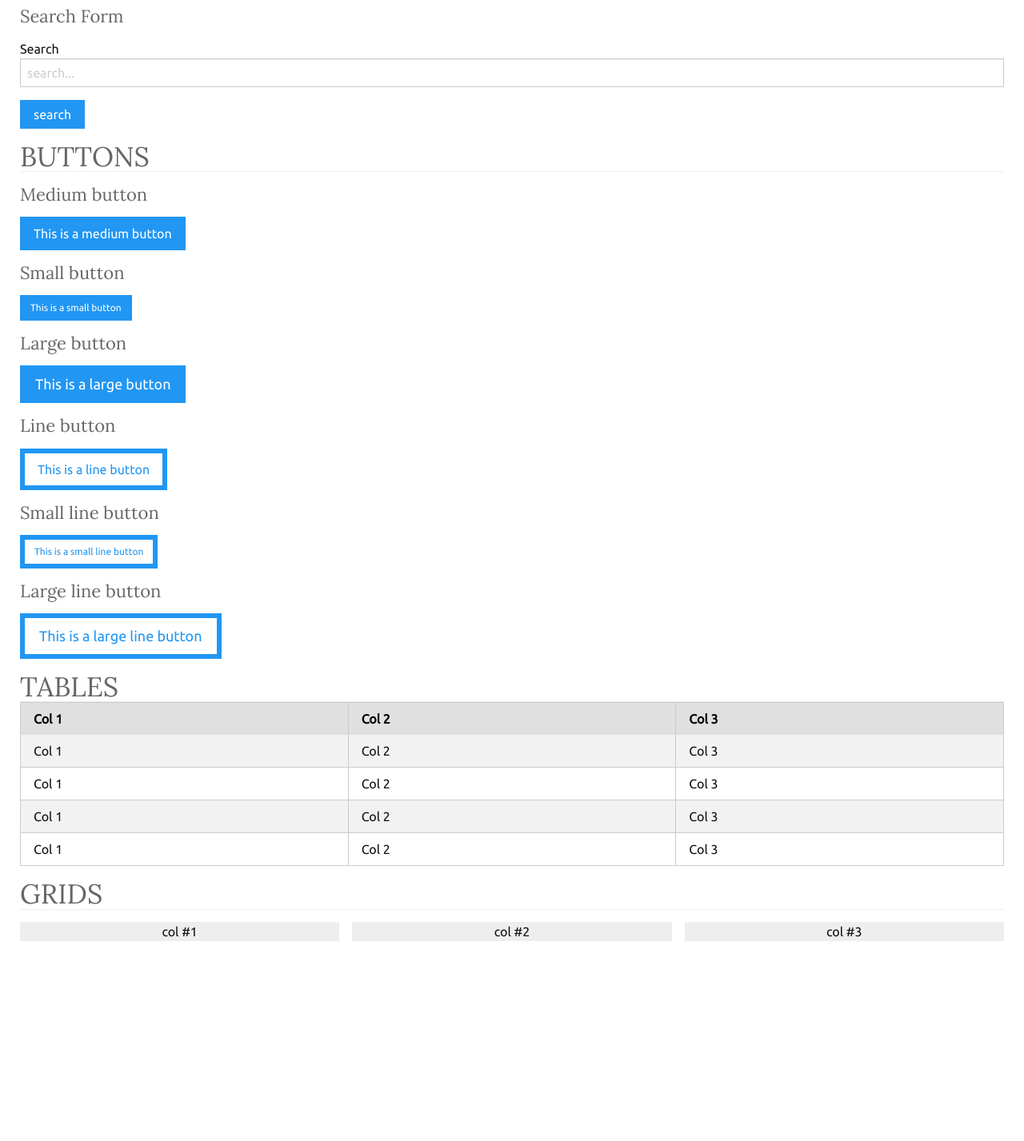
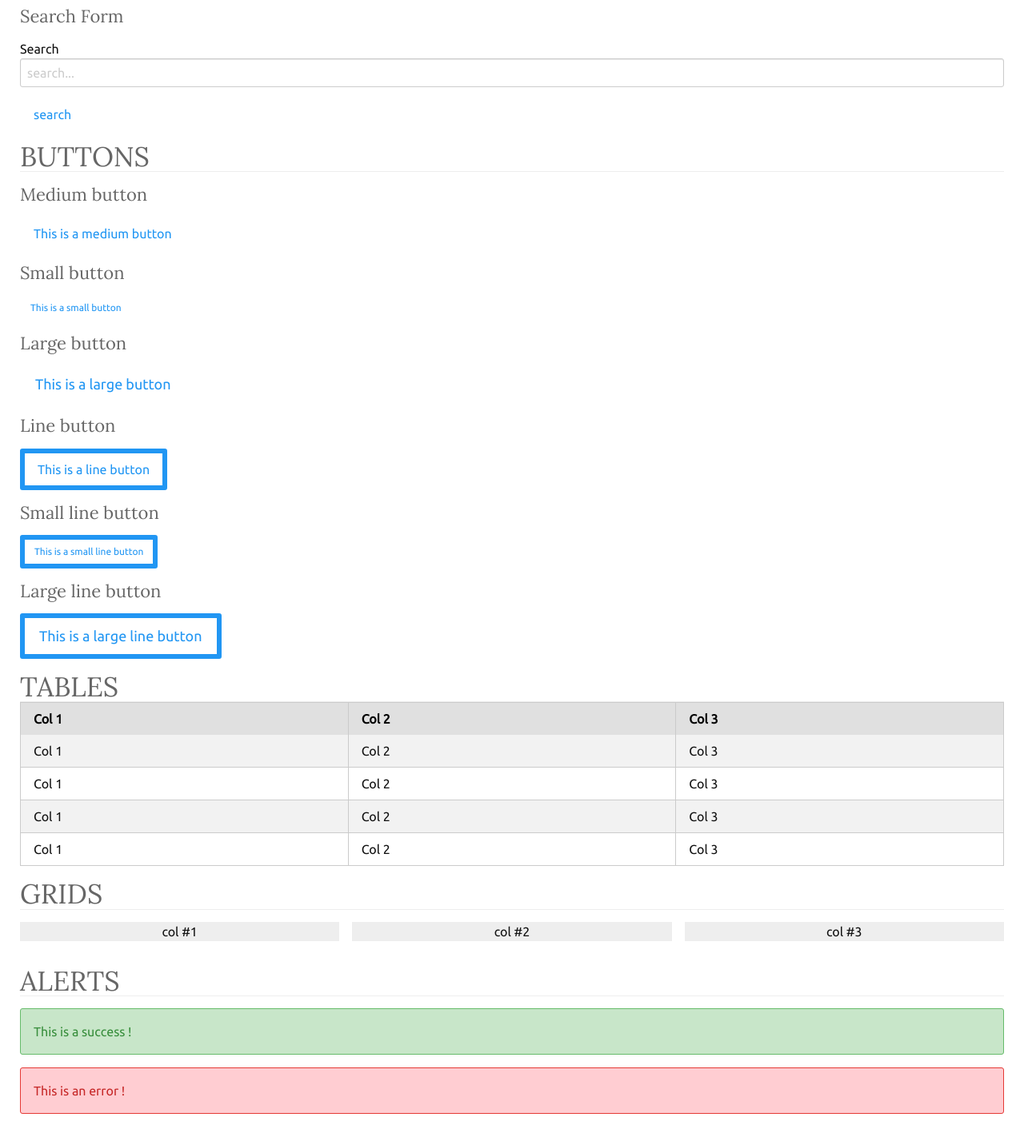
Before and after one commit to bhenbe/imfine-css-framework, a plain HTML site: page index.html in a window 1280 px wide. Shown: the part 1160-2587 px from the top of the page at 80% size. Before the commit the page ends 2377 px from the top, so only its background shows below. Drawn offline with Linux system fonts and the light colour scheme.

Commit message:
Update 4
Update vars
Add alerts
Add border radius option

```diff
--- a/index.html
+++ b/index.html
@@ -270,6 +270,36 @@
 
         </section>
 
+        <section id="grids">
+
+            <header class="section-header">
+
+                <h2>Alerts</h2>
+
+            </header>
+
+            <article>
+
+                <div style="padding-top: 15px;padding-bottom: 15px;">
+
+                    <div class="alert alert-success">
+
+                        <p>This is a success !</p>
+
+                    </div>
+
+                    <div class="alert alert-danger">
+
+                        <p>This is an error !</p>
+
+                    </div>
+
+                </div>
+
+            </article>
+
+        </section>
+
     </div>
 
 </body>
--- a/sass/_mixins.scss
+++ b/sass/_mixins.scss
@@ -26,6 +26,15 @@
     }
 }
 
+/* create new breakpoint */
+@mixin minBreakpoint($breakpoint) {
+    $breakpoint: calculateRem($breakpoint, rem);
+
+    @media (min-width: $breakpoint) {
+        @content;
+    }
+}
+
 @mixin resetUl() {
     margin: 0;
     padding: 0;
--- a/sass/_vars.scss
+++ b/sass/_vars.scss
@@ -1,29 +1,12 @@
-/*** Main ***/
-
-/*** Colors ***/
-$fontColor:    #111 !default;
-$headingColor: #666 !default;
-
-$colorRed:     #F44336 !default;
-$colorBlue:    #2196F3 !default;
-$colorGreen:   #009688 !default;
-$colorOrange:  #FF5722 !default;
-
-$linkColor:      $colorBlue !default;
-$linkHoverColor: lighten($linkColor, 15%) !default;
-
-$formBorder:      #ccc !default;
-$formPlaceholder: #ccc !default;
-
 /*** Typography ***/
 $primaryFont:    'Ubuntu', sans-serif !default;
-$secondaryFont:  'Lora', serif !default;
-
 $baseFontSize:   16px !default;
 $smallFontSize:  12px !default;
 $largeFontSize:  18px !default;
+$baseFontWeight: 500 !default;
+$baseLineHeight: 1.5 !default;
 
-$baseWeight:        500 !default;
+$headingFont:       'Lora', serif !default;
 $heading1Size:      38px !default;
 $heading2Size:      34px !default;
 $heading3Size:      30px !default;
@@ -33,15 +16,38 @@ $heading6Size:      18px !default;
 $headingWeight:     300 !default;
 $headingLineHeight: 1.1 !default;
 
-$baseLineHeight: calculateRem( $baseFontSize * 1.5 ) !default;
-$baseMargin: calculateRem( $baseFontSize, rem ) !default;
+/*** padding & radius ***/
+$baseMaxWidth:     1440px !default;
+$basePadding:      16px !default;
+$baseMargin:       $basePadding !default;
+$baseBorderRadius: 3px !default;
 
-/*** padding ***/
-$baseMaxWidth: 1440px !default;
-$basePadding:  16px !default;
+/*** Colors ***/
+$bodyColor:      #fff !default;
+$fontColor:      #111 !default;
+$headingColor:   #666 !default;
+$alertColor:     #F44336 !default;
+$successColor:   #009688 !default;
+$linkColor:      #2196F3 !default;
+$linkHoverColor: lighten($linkColor, 15%) !default;
+
+/*** Forms ***/
+$formBorder:       #ccc !default;
+$formBorderRadius: $baseBorderRadius !default;
+$formPlaceholder:  #ccc !default;
 
 /*** button ***/
-$buttonBorderWidth:         1px !default;
-$buttonLineBorderWidth:     6px !default;
-$buttonBaseBackgroundColor: $colorBlue !default;
-$buttonBaseForegroundColor: white !default;
+$buttonBorderWidth:     1px !default;
+$buttonBorderRadius:    $baseBorderRadius !default;
+$buttonLineBorderWidth: 6px !default;
+
+/*** alert ***/
+$alertBorderRadius: $baseBorderRadius !default;
+
+$alertDangerBackground: #ffcdd2 !default;
+$alertDangerForeground: #c62828 !default;
+$alertDangerBorder:     #e53935 !default;
+
+$alertSuccessBackground: #c8e6c9 !default;
+$alertSuccessForeground: #388e3c !default;
+$alertSuccessBorder:     #66bb6a !default;
--- /dev/null
+++ b/sass/alert/_alert.scss
@@ -0,0 +1,49 @@
+.alert{
+    position: relative;
+    display: block;
+    padding: $basePadding;
+    margin-bottom: $baseMargin;
+    border-radius: $alertBorderRadius;
+    border: 1px solid transparent;
+
+    &.alert-success{
+        background: $alertSuccessBackground;
+        color: $alertSuccessForeground;
+        border-color: $alertSuccessBorder;
+
+        a{
+            color: $alertSuccessForeground;
+
+            &:hover,
+            &:active{
+                color: darken($alertSuccessForeground, 10%);
+            }
+        }
+    }
+
+    &.alert-danger{
+        background: $alertDangerBackground;
+        color: $alertDangerForeground;
+        border-color: $alertDangerBorder;
+
+        a{
+            color: $alertDangerForeground;
+
+            &:hover,
+            &:active{
+                color: darken($alertDangerForeground, 10%);
+            }
+        }
+    }
+
+    &.alert-success,
+    &.alert-danger{
+        a{
+            text-decoration: underline;
+        }
+    }
+
+    p{
+        margin: 0;
+    }
+}
--- a/sass/all.scss
+++ b/sass/all.scss
@@ -7,5 +7,6 @@
 @import 'nav/_nav';
 @import 'grid/_grid';
 @import 'button/_button';
+@import 'alert/_alert';
 @import 'form/_form';
 @import 'table/_table';
--- a/sass/button/_button.scss
+++ b/sass/button/_button.scss
@@ -4,12 +4,14 @@
     display: inline-block;
     background: transparent;
     border: $buttonBorderWidth solid transparent;
-    @include baseButton($buttonBaseForegroundColor, $buttonBaseBackgroundColor, $buttonBaseBackgroundColor);
+    border-radius: $buttonBorderRadius;
+    @include baseButton($linkColor, $bodyColor, $bodyColor);
 }
 
 .button-line{
     display: inline-block;
-    @include baseLineButton($colorBlue, white, $buttonLineBorderWidth);
+    border-radius: $buttonBorderRadius;
+    @include baseLineButton($linkColor, $bodyColor, $buttonLineBorderWidth);
 }
 
 .button,
--- a/sass/form/_form.scss
+++ b/sass/form/_form.scss
@@ -72,6 +72,7 @@ form {
     input[type="date"] {
         background-color: #fff;
         border: 1px solid $formBorder;
+        border-radius: $formBorderRadius;
         box-shadow: inset 0 1px 1px rgba(0, 0, 0, 0.1);
         transition: all linear 0.2s;
     }
--- a/sass/grid/_mixins.scss
+++ /dev/null
@@ -1,7 +0,0 @@
-@mixin minBreakpoint($breakpoint) {
-    $breakpoint: calculateRem($breakpoint, rem);
-
-    @media (min-width: $breakpoint) {
-        @content;
-    }
-}
--- a/sass/typography/_typography.scss
+++ b/sass/typography/_typography.scss
@@ -7,7 +7,7 @@ html {
 body{
     @include fontSize($baseFontSize);
     color: $fontColor;
-    font-weight: $baseWeight;
+    font-weight: $baseFontWeight;
 }
 /* Copy & Lists */
 
@@ -62,7 +62,7 @@ h5,
 h6 {
     margin-top: $baseMargin;
     margin-bottom: $baseMargin;
-    font-family: $secondaryFont;
+    font-family: $headingFont;
     font-weight: $headingWeight;
     line-height: $headingLineHeight;
     color: $headingColor;
@@ -87,6 +87,10 @@ h6 {
 }
 
 /* Classes */
+.list-unstyled{
+    @include resetUl();
+}
+
 .align-left{
     text-align: left;
 }
```
Also changed, not shown: css/all.css.
